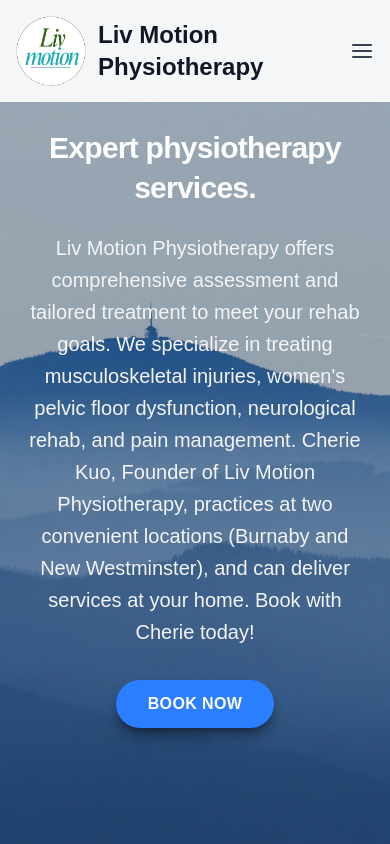
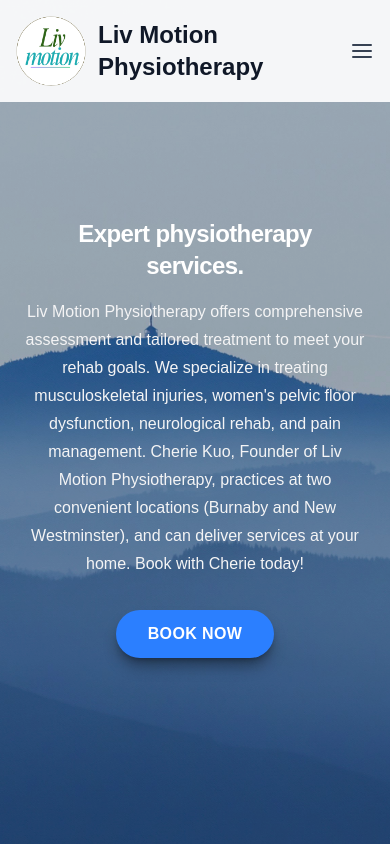
Before and after one commit to cher-kuo/cher-kuo.github.io, a Next.js app: page / in a window 390 px wide. Shown: the top 844 px of the page. Built offline with nearby package versions, Linux system fonts and the light colour scheme.

Commit message:
Fix mobile hero: reduce text size and spacing so button and full text are visible

```diff
--- a/src/app/page.tsx
+++ b/src/app/page.tsx
@@ -19,8 +19,8 @@
 export default function Home() {
   return (
     <>
-      <div className="relative flex min-h-[100svh] w-full items-center justify-center font-sans" style={{ backgroundColor: '#d1d5db' }}>
-        <div className="absolute inset-0 z-0 min-h-[100svh]">
+      <div className="relative flex min-h-screen w-full items-center justify-center font-sans" style={{ backgroundColor: '#d1d5db' }}>
+        <div className="absolute inset-0 z-0">
           <Image
             src="/images/hero-mountain-bg2.jpeg"
             alt="Mountain landscape background for Liv Motion Physiotherapy"
@@ -36,12 +36,12 @@
           <div className="absolute inset-0 bg-black/20" />
         </div>
 
-        <main className="relative z-10 flex min-h-[100svh] w-full max-w-3xl flex-col items-center justify-start px-6 pt-32 pb-16 bg-transparent sm:justify-center sm:items-start sm:px-16 sm:pt-48 sm:pb-16">
-          <div className="flex flex-col items-center gap-6 text-center sm:items-start sm:text-left">
-            <h1 className="max-w-xs text-3xl font-semibold leading-10 tracking-tight text-white">
+        <main className="relative z-10 flex w-full max-w-3xl flex-col items-center justify-start px-6 pt-28 pb-20 bg-transparent sm:min-h-screen sm:justify-center sm:items-start sm:px-16 sm:pt-48 sm:pb-16">
+          <div className="flex flex-col items-center gap-4 text-center sm:gap-6 sm:items-start sm:text-left">
+            <h1 className="max-w-xs text-2xl font-semibold leading-8 tracking-tight text-white sm:text-3xl sm:leading-10">
               Expert physiotherapy services.
             </h1>
-            <p className="max-w-md text-xl leading-8 text-zinc-100">
+            <p className="max-w-md text-base leading-7 text-zinc-100 sm:text-xl sm:leading-8">
               Liv Motion Physiotherapy offers comprehensive assessment and tailored treatment to meet your rehab goals. We specialize in treating musculoskeletal injuries, women's pelvic floor dysfunction, neurological rehab, and pain management. Cherie Kuo, Founder of Liv Motion Physiotherapy, practices at two convenient locations (Burnaby and New Westminster), and can deliver services at your home. Book with Cherie today!
             </p>
           </div>
```
